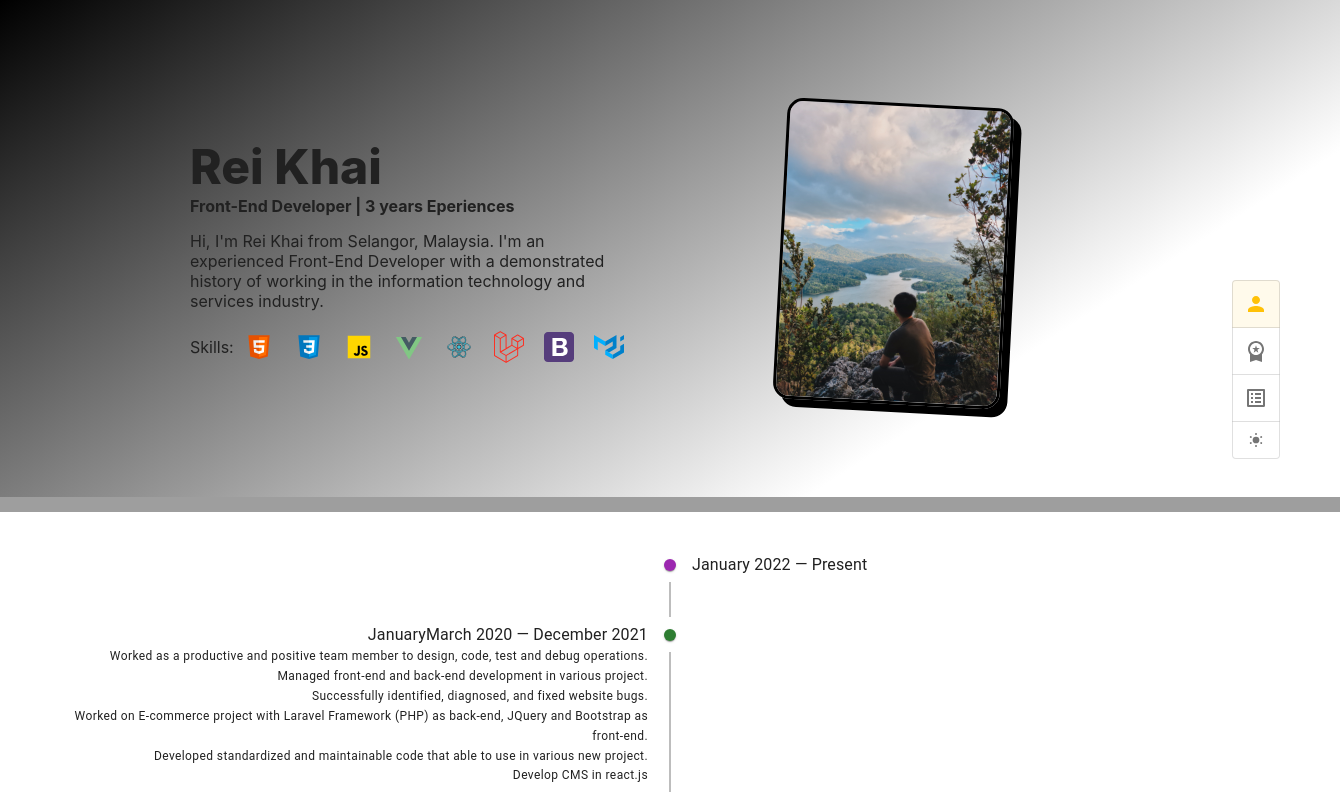
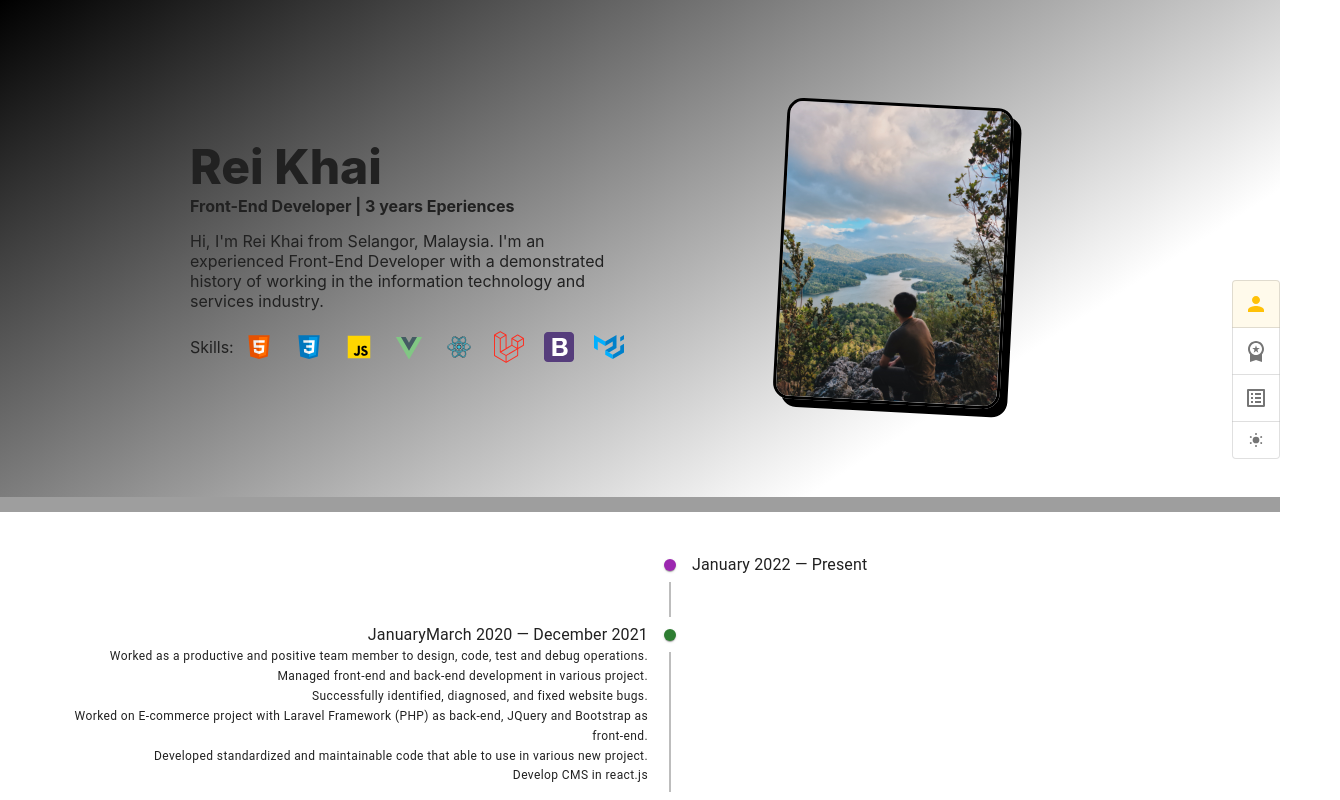
Before and after one commit to reikhai/My-Profile, a React (Vite) app: page / in a window 1280 px wide. Shown: the top 800 px of the page, 1340 px wide, since content can reach past the window. Built offline with nearby package versions, Linux system fonts and the light colour scheme; grey boxes are pictures that could not be loaded.

Commit message:
enchancement

```diff
--- a/src/master.jsx
+++ b/src/master.jsx
@@ -72,7 +72,7 @@ export default function MasterLayout() {
 
   return (
     <>
-      <div id="home">
+      <div id="home" style={{ overflowX: "hidden" }}>
         <ColorModeContext.Provider value={colorMode}>
           <ThemeProvider theme={theme}>
             <MyApp />
```
